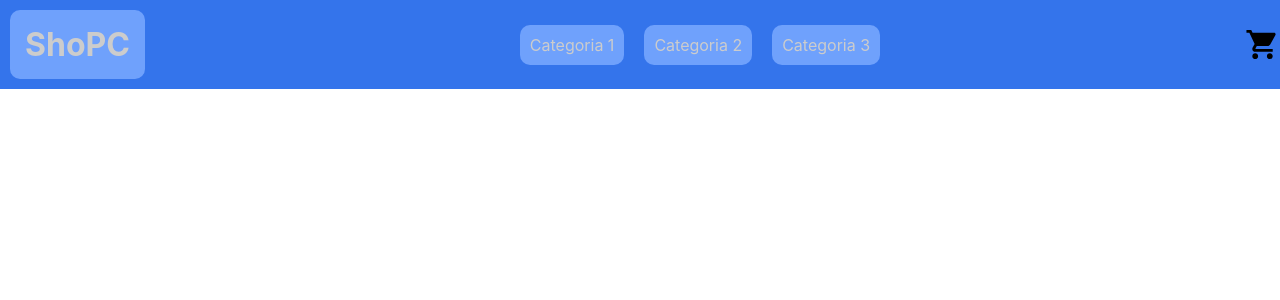
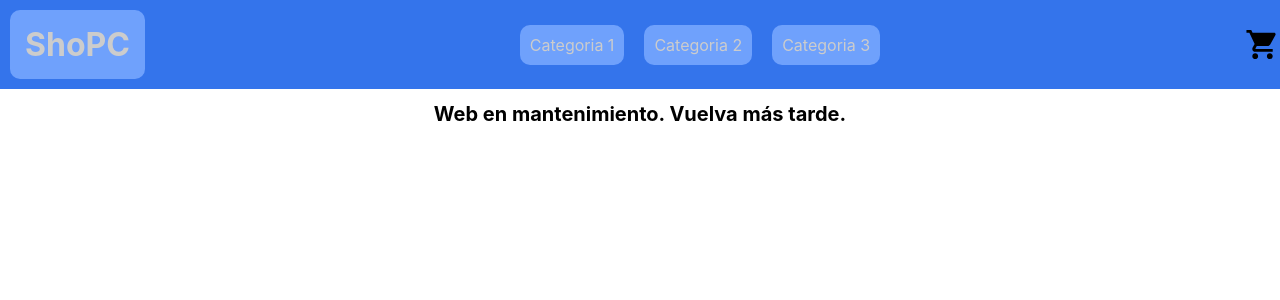
Before and after one commit to TiagoRojas/ShoPC-React-Proyect, a React (Create React App) app: page / in a window 1280 px wide. Shown: the top 300 px of the page. Built offline with nearby package versions, Linux system fonts and the light colour scheme.

Commit message:
Desafio landing

```diff
--- a/src/App.js
+++ b/src/App.js
@@ -1,8 +1,14 @@
-import Navbar from "./Components/Navbar/Nav"
+import Navbar from "./Components/Navbar/Nav";
+import ItemListContainer from "./Components/ItemListContainer/ItemListContainer";
 
 function App() {
+  const title = "Web en mantenimiento. Vuelva más tarde."
   return (
-    <Navbar />
+
+    <>
+      <Navbar />
+      <ItemListContainer greeting={title} />
+    </>
   )
 }
 
--- /dev/null
+++ b/src/Components/ItemListContainer/ItemListContainer.jsx
@@ -0,0 +1,18 @@
+
+
+const ItemListContainer = ({greeting}) => {
+    return (
+    <>
+        <a/>
+        <h1 style={Styles.h1}>{greeting}</h1>
+    </>
+    )
+}
+export default ItemListContainer
+
+const Styles = {
+    h1:{
+        textAlign: "center",
+        fontSize: 20
+    }
+}
```
